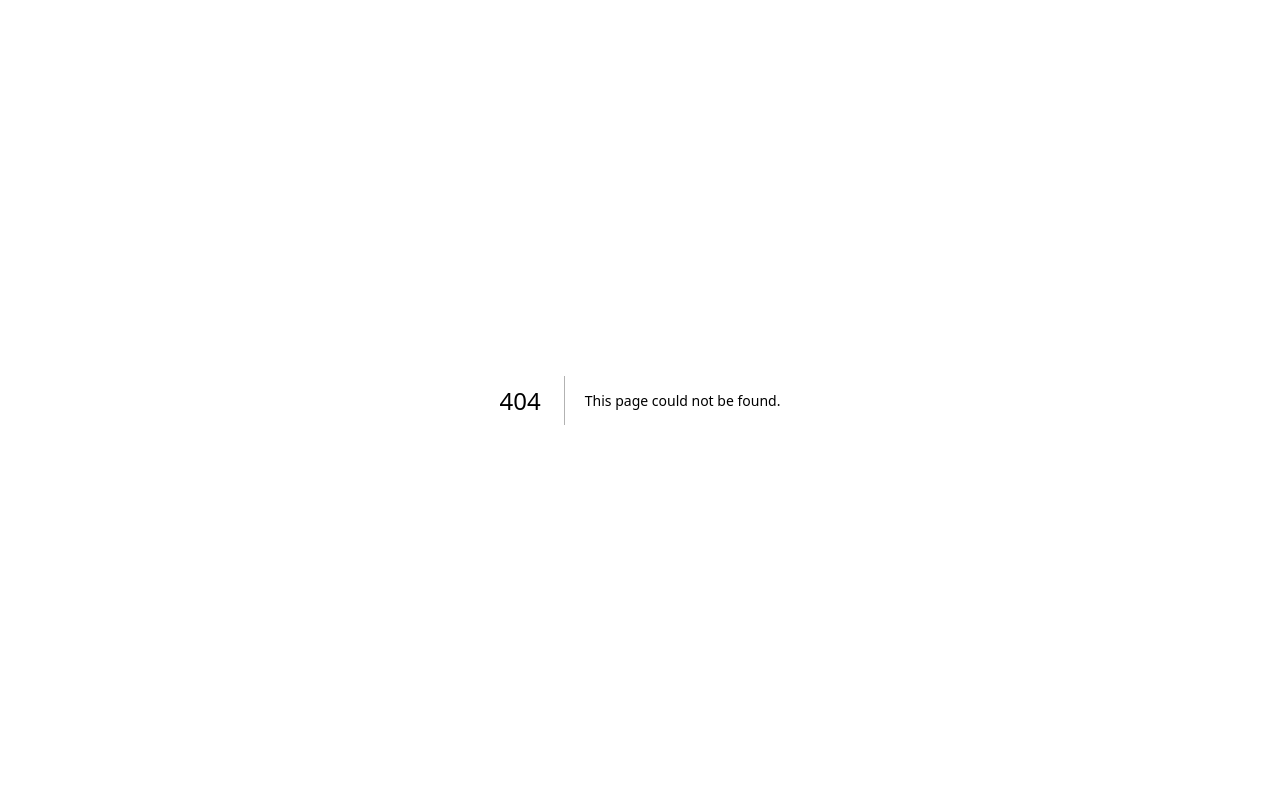
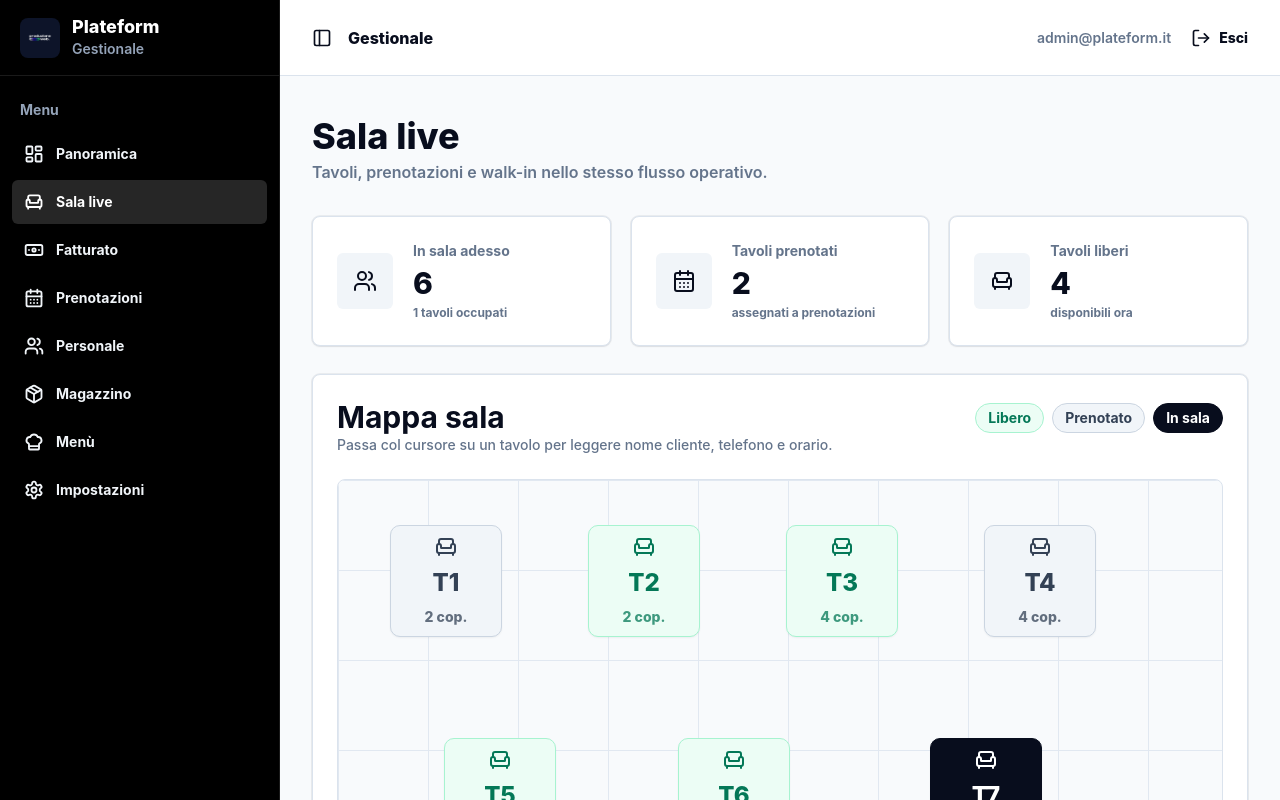
Before and after one commit to antonellalasalandra/plateform, a Next.js app: page /sala-live in a window 1280 px wide. Before the commit this address had no page. Shown: the top 800 px of the page. Built offline with nearby package versions, Linux system fonts and the light colour scheme.

Commit message:
Add interactive live room view

```diff
--- a/src/app/(crm)/panoramica/page.tsx
+++ b/src/app/(crm)/panoramica/page.tsx
@@ -1,9 +1,9 @@
+import Link from "next/link";
 import { ArrowRight, CalendarDays, TrendingUp, UserPlus, Users } from "lucide-react";
 import { BarMetricChart, TrendChart } from "@/components/charts";
 import { MetricCard } from "@/components/metric-card";
 import { PageHeader } from "@/components/page-header";
 import { RoomBoard } from "@/components/room-board";
-import { Button } from "@/components/ui/button";
 import { Card, CardContent, CardHeader, CardTitle } from "@/components/ui/card";
 import { Segment, Segmented } from "@/components/ui/tabs";
 import { coverAverageByDay, reservationTrend, reservations, restaurant } from "@/lib/demo-data";
@@ -44,14 +44,20 @@ export default function PanoramicaPage() {
           </div>
           <div className="min-w-[280px]">
             <div className="mb-3 flex justify-end gap-2">
-              <Button>
+              <Link
+                href="/prenotazioni?modal=walkin"
+                className="inline-flex h-11 items-center justify-center gap-2 rounded-[6px] bg-ink px-4 text-sm font-semibold text-white transition hover:bg-slate-800 focus:outline-none focus:ring-2 focus:ring-slate-300"
+              >
                 <UserPlus className="size-5" />
                 Walk-in
-              </Button>
-              <Button variant="outline">
+              </Link>
+              <Link
+                href="/sala-live"
+                className="inline-flex h-11 items-center justify-center gap-2 rounded-[6px] border border-line bg-white px-4 text-sm font-semibold text-ink transition hover:bg-slate-50 focus:outline-none focus:ring-2 focus:ring-slate-300"
+              >
                 Vedi
                 <ArrowRight className="size-5" />
-              </Button>
+              </Link>
             </div>
             <div className="h-4 rounded-full bg-slate-100">
               <div className="h-4 rounded-full bg-ink" style={{ width: `${occupancy}%` }} />
--- /dev/null
+++ b/src/app/(crm)/sala-live/page.tsx
@@ -0,0 +1,45 @@
+import { Armchair, CalendarDays, Users } from "lucide-react";
+import { MetricCard } from "@/components/metric-card";
+import { PageHeader } from "@/components/page-header";
+import { SalaLiveBoard } from "@/components/sala-live-board";
+import { Card, CardContent, CardDescription, CardHeader, CardTitle } from "@/components/ui/card";
+import { reservations, roomTables } from "@/lib/demo-data";
+
+export default function SalaLivePage() {
+  const occupiedTables = roomTables.filter((table) => table.status === "occupied");
+  const reservedTables = roomTables.filter((table) => table.status === "reserved");
+  const coversInRoom = reservations
+    .filter((reservation) => reservation.status === "seated")
+    .reduce((total, reservation) => total + reservation.partySize, 0);
+
+  return (
+    <>
+      <PageHeader title="Sala live" description="Tavoli, prenotazioni e walk-in nello stesso flusso operativo." />
+
+      <section className="mb-7 grid gap-5 md:grid-cols-3">
+        <MetricCard icon={<Users className="size-6" />} label="In sala adesso" value={String(coversInRoom)} helper={`${occupiedTables.length} tavoli occupati`} />
+        <MetricCard icon={<CalendarDays className="size-6" />} label="Tavoli prenotati" value={String(reservedTables.length)} helper="assegnati a prenotazioni" />
+        <MetricCard icon={<Armchair className="size-6" />} label="Tavoli liberi" value={String(roomTables.length - occupiedTables.length - reservedTables.length)} helper="disponibili ora" />
+      </section>
+
+      <Card>
+        <CardHeader className="flex flex-col gap-4 lg:flex-row lg:items-start lg:justify-between">
+          <div>
+            <CardTitle className="text-3xl">Mappa sala</CardTitle>
+            <CardDescription>Passa col cursore su un tavolo per leggere nome cliente, telefono e orario.</CardDescription>
+          </div>
+          <div className="flex flex-wrap gap-2 text-sm font-bold">
+            <span className="rounded-[999px] border border-emerald-200 bg-emerald-50 px-3 py-1 text-emerald-700">Libero</span>
+            <span className="rounded-[999px] border border-slate-300 bg-slate-100 px-3 py-1 text-slate-700">Prenotato</span>
+            <span className="rounded-[999px] border border-ink bg-ink px-3 py-1 text-white">In sala</span>
+          </div>
+        </CardHeader>
+        <CardContent>
+          <div className="overflow-x-auto thin-scrollbar">
+            <SalaLiveBoard />
+          </div>
+        </CardContent>
+      </Card>
+    </>
+  );
+}
--- a/src/components/reservation-workspace.tsx
+++ b/src/components/reservation-workspace.tsx
@@ -1,6 +1,6 @@
 "use client";
 
-import { useMemo, useState } from "react";
+import { useEffect, useMemo, useState } from "react";
 import { CalendarPlus, Search, UserPlus, X } from "lucide-react";
 import { Button } from "@/components/ui/button";
 import { Card } from "@/components/ui/card";
@@ -31,6 +31,15 @@ export function ReservationWorkspace({ initialReservations }: { initialReservati
   const [query, setQuery] = useState("");
   const [status, setStatus] = useState("all");
   const [modal, setModal] = useState<"reservation" | "walkin" | null>(null);
+
+  useEffect(() => {
+    const requestedModal = new URLSearchParams(window.location.search).get("modal");
+
+    if (requestedModal === "walkin" || requestedModal === "reservation") {
+      setModal(requestedModal);
+      window.history.replaceState(null, "", window.location.pathname);
+    }
+  }, []);
 
   const filteredReservations = useMemo(() => {
     return reservations.filter((reservation) => {
--- /dev/null
+++ b/src/components/sala-live-board.tsx
@@ -0,0 +1,78 @@
+import { Armchair, CircleAlert, Clock, Phone, User } from "lucide-react";
+import { Badge } from "@/components/ui/badge";
+import { roomTables, reservations } from "@/lib/demo-data";
+import { cn } from "@/lib/utils";
+
+const statusClass = {
+  available: "border-emerald-200 bg-emerald-50 text-emerald-700 hover:border-emerald-300",
+  reserved: "border-slate-300 bg-slate-100 text-slate-700 hover:border-slate-400",
+  occupied: "border-ink bg-ink text-white hover:bg-slate-900"
+};
+
+const statusLabel = {
+  available: "Libero",
+  reserved: "Prenotato",
+  occupied: "In sala"
+};
+
+export function SalaLiveBoard() {
+  return (
+    <div className="relative overflow-hidden rounded-[8px] border border-line bg-slate-50">
+      <div className="absolute inset-0 bg-[linear-gradient(#e1e8f1_1px,transparent_1px),linear-gradient(90deg,#e1e8f1_1px,transparent_1px)] bg-[size:90px_90px]" />
+      <div className="relative h-[560px] min-w-[900px]">
+        {roomTables.map((table) => {
+          const reservation = reservations.find((item) => item.tableNames.includes(table.name));
+
+          return (
+            <div
+              key={table.id}
+              className="group absolute -translate-x-1/2 -translate-y-1/2"
+              style={{ left: `${table.x}%`, top: `${table.y}%` }}
+            >
+              <button
+                type="button"
+                className={cn(
+                  "flex size-[112px] flex-col items-center justify-center rounded-[10px] border text-center shadow-sm transition duration-150 hover:-translate-y-1 hover:shadow-lg focus:outline-none focus:ring-2 focus:ring-slate-300",
+                  statusClass[table.status as keyof typeof statusClass]
+                )}
+                aria-label={`${table.name}, ${statusLabel[table.status as keyof typeof statusLabel]}`}
+              >
+                <Armchair className="size-6" />
+                <span className="mt-2 text-2xl font-extrabold">{table.name}</span>
+                <span className="mt-2 text-sm font-extrabold opacity-75">{table.seats} cop.</span>
+              </button>
+
+              <div className="pointer-events-none absolute left-1/2 top-[calc(100%+12px)] z-20 w-[260px] -translate-x-1/2 rounded-[8px] border border-line bg-white p-4 text-left text-ink opacity-0 shadow-xl transition group-hover:opacity-100 group-focus-within:opacity-100">
+                <div className="mb-3 flex items-center justify-between gap-3">
+                  <p className="text-base font-extrabold">{table.name}</p>
+                  <Badge>{statusLabel[table.status as keyof typeof statusLabel]}</Badge>
+                </div>
+                {reservation ? (
+                  <div className="space-y-2 text-sm font-semibold">
+                    <p className="flex items-center gap-2">
+                      <User className="size-4 text-muted" />
+                      {reservation.customerName}
+                    </p>
+                    <p className="flex items-center gap-2">
+                      <Phone className="size-4 text-muted" />
+                      {reservation.customerPhone}
+                    </p>
+                    <p className="flex items-center gap-2 text-muted">
+                      <Clock className="size-4" />
+                      {reservation.startTime}-{reservation.endTime} · {reservation.partySize} coperti
+                    </p>
+                  </div>
+                ) : (
+                  <p className="flex items-center gap-2 text-sm font-semibold text-muted">
+                    <CircleAlert className="size-4" />
+                    Nessuna prenotazione assegnata.
+                  </p>
+                )}
+              </div>
+            </div>
+          );
+        })}
+      </div>
+    </div>
+  );
+}
--- a/src/components/sidebar-nav.tsx
+++ b/src/components/sidebar-nav.tsx
@@ -2,11 +2,12 @@
 
 import Link from "next/link";
 import { usePathname } from "next/navigation";
-import { Banknote, CalendarDays, ChefHat, LayoutDashboard, Package, Settings, Users } from "lucide-react";
+import { Armchair, Banknote, CalendarDays, ChefHat, LayoutDashboard, Package, Settings, Users } from "lucide-react";
 import { cn } from "@/lib/utils";
 
 const navItems = [
   { href: "/panoramica", label: "Panoramica", icon: LayoutDashboard },
+  { href: "/sala-live", label: "Sala live", icon: Armchair },
   { href: "/fatturato", label: "Fatturato", icon: Banknote },
   { href: "/prenotazioni", label: "Prenotazioni", icon: CalendarDays },
   { href: "/personale", label: "Personale", icon: Users },
```
